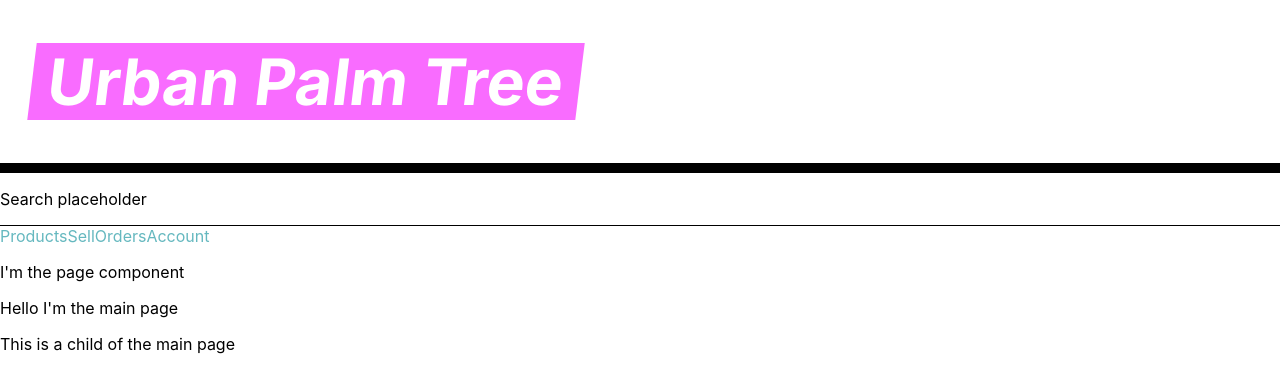
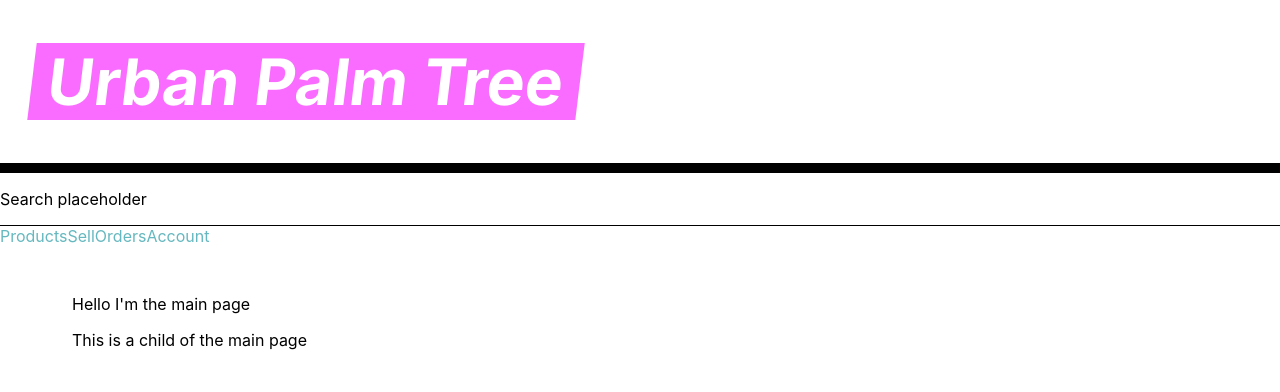
Before and after one commit to TKais/Urban-Palm-Tree, a Next.js app in the folder frontend/: page / in a window 1280 px wide. Shown: the top 392 px of the page. Built offline with nearby package versions, Linux system fonts and the light colour scheme.

Commit message:
Add InnerStyles

```diff
--- a/frontend/components/Page.js
+++ b/frontend/components/Page.js
@@ -1,14 +1,15 @@
 import PropTypes from 'prop-types';
 import Header from './Header';
-import { GlobalStyles } from './styles/Main';
+import { GlobalStyles, InnerStyles } from './styles/Main';
 
 function Page(props) {
   return (
     <div>
       <GlobalStyles />
       <Header />
-      <p>I'm the page component</p>
-      {props.children}
+      <InnerStyles>
+        {props.children}
+      </InnerStyles>
     </div>
   )
 }
```
